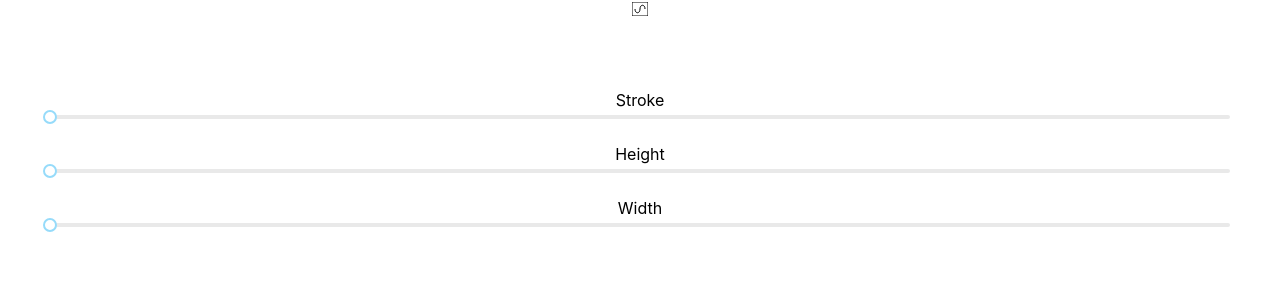
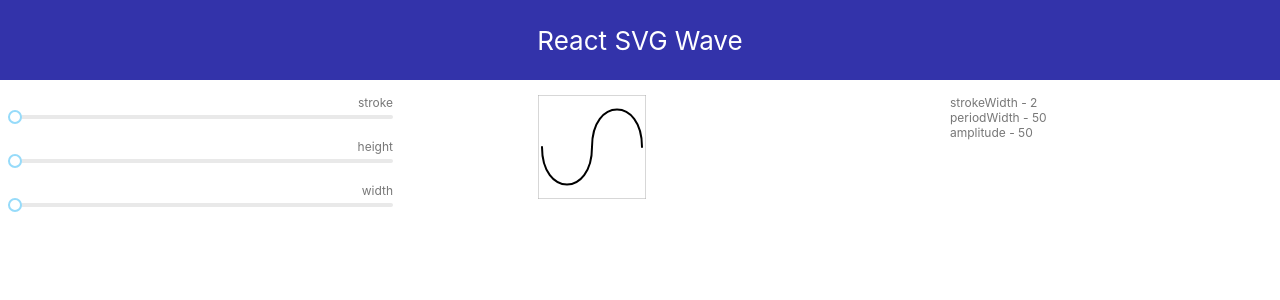
Before and after one commit to seanhaneberg/svg-experiments, a React (Create React App) app: page / in a window 1280 px wide. Shown: the top 300 px of the page. Built offline with nearby package versions, Linux system fonts and the light colour scheme.

Commit message:
Framing and Metadata (#4)
* improved visualization and layout

* move layout into component

* cosmetic updates

* render metadata

* render object state

* constrain values

```diff
--- a/src/App.css
+++ b/src/App.css
@@ -8,8 +8,8 @@
 }
 
 .App-header {
-  background-color: #afafaf;
-  min-height: 100vh;
+  background-color: #3333aa;
+  min-height: 10vh;
   display: flex;
   flex-direction: column;
   align-items: center;
@@ -22,7 +22,6 @@
   color: #61dafb;
 }
 
-
 /**
 @keyframes App-logo-spin {
   from {
--- a/src/App.jsx
+++ b/src/App.jsx
@@ -1,75 +1,19 @@
 import React, { Component } from 'react';
-import Slider from 'rc-slider';
 import SVGWave from './SVGWave';
 import './App.css';
-import 'rc-slider/assets/index.css';
-
-const minStroke = 1;
-const maxStroke = 5;
-
-const minPeriodWidth = 5;
-const maxPeriodWidth = 100;
-
-const minAmplitude = 5;
-const maxAmplitude = 100;
 
 class App extends Component {
-  constructor(props) {
-    super(props);
-    this.state = {
-      strokeWidth: minStroke,
-      periodWidth: minPeriodWidth,
-      amplitude: minAmplitude,
-    };
-  }
-
-  handleAmplitudeChange(val) {
-    this.setState({ amplitude: val });
-  }
-
-  handleWidthChange(val) {
-    this.setState({ periodWidth: val });
-  }
-
-  handleStrokeChange(val) {
-    this.setState({ strokeWidth: val });
-  }
 
   render() {
-    const svg =
-      <SVGWave
-        strokeWidth={this.state.strokeWidth}
-        periodWidth={this.state.periodWidth}
-        width={this.state.width}
-        amplitude={this.state.amplitude}
-      />;
     return (
       <div className="App">
-        {svg}
-        <div style={{ padding: 50 }}>
-          <br></br>
-          Stroke
-          <Slider
-            min={minStroke}
-            max={maxStroke}
-            onChange={this.handleStrokeChange.bind(this)}
-          />
-          <br></br>
-          Height
-          <Slider
-            min={minAmplitude}
-            max={maxAmplitude}
-            onChange={this.handleAmplitudeChange.bind(this)}
-          />
-          <br></br>
-          Width
-          <Slider
-            min={minPeriodWidth}
-            max={maxPeriodWidth}
-            onChange={this.handleWidthChange.bind(this)}
-          />
+        <header className="App-header">
+          React SVG Wave
+        </header>
+        <div style={{ margin: 10 }}>
+          <SVGWave/>
         </div>
-      </div>
+      </div >
     );
   }
 }
--- /dev/null
+++ b/src/MetadataRenderer.css
@@ -0,0 +1,5 @@
+.metadata-item {
+  text-align: left;
+  color: #777777;
+  font-size: 12px;
+}
--- /dev/null
+++ b/src/MetadataRenderer.jsx
@@ -0,0 +1,18 @@
+import React, { Component } from 'react';
+import './MetadataRenderer.css'
+
+class MetadataRenderer extends Component {
+  render() {
+    // Process all fields on the metadata object
+    const metadata = this.props.metadata ? this.props.metadata : {};
+    const items = Object.keys(metadata).map((key, index) => {
+      const item = metadata[key];
+      return (
+        <div key={index}> {key} - {item} </div>
+      );
+    });
+    return (<div className="metadata-item">{items}</div>);
+  }
+}
+
+export default MetadataRenderer;
--- /dev/null
+++ b/src/SVGWave.css
@@ -0,0 +1,38 @@
+.slider-pane {
+  float: left;
+  padding: 5px;
+  width: 30%;
+  text-align: right;
+  color: #777777;
+  font-size: 12px;
+}
+
+.data-pane {
+  float: right;
+  padding: 5px;
+  width: 25%;
+  border: black;
+  border-width: 1px;
+}
+.content-pane {
+  float: left;
+  padding: 5px;
+  width: 30%;
+  border: black;
+  border-width: 1px;
+}
+
+.container {
+
+}
+/**
+@keyframes App-logo-spin {
+  from {
+    transform: rotate(0deg);
+  }
+  to {
+    transform: rotate(360deg);
+  }
+}
+
+*/
--- a/src/SVGWave.jsx
+++ b/src/SVGWave.jsx
@@ -1,13 +1,47 @@
 import React, { Component } from 'react';
+import Slider from 'rc-slider';
+import './SVGWave.css'
+import 'rc-slider/assets/index.css';
+import MetadataRenderer from './MetadataRenderer';
+
+const minStroke = 2;
+const maxStroke = 10;
+
+const minPeriodWidth = 50;
+const maxPeriodWidth = 150;
+
+const minAmplitude = 50;
+const maxAmplitude = 150;
 
 class SVGWave extends Component {
+  constructor(props) {
+    super(props);
+
+    this.state = {
+      strokeWidth: minStroke,
+      periodWidth: minPeriodWidth,
+      amplitude: minAmplitude,
+    };
+  }
+
+  handleAmplitudeChange(val) {
+    this.setState({ amplitude: val });
+  }
+
+  handleWidthChange(val) {
+    this.setState({ periodWidth: val });
+  }
+
+  handleStrokeChange(val) {
+    this.setState({ strokeWidth: val });
+  }
   render() {
-    // Use the same padding for x & y
-    const amplitude = this.props.amplitude ? this.props.amplitude : 50;
-    const padding = this.props.padding ? this.props.padding : 2;
+    const padding = 2;
+
+    const amplitude = this.state.amplitude;
     const height = amplitude * 2 + (padding * 2);
-    const periodWidth = this.props.periodWidth ? this.props.periodWidth : 80;
-    const strokeWidth = this.props.strokeWidth ? this.props.strokeWidth : 1;
+    const periodWidth = this.state.periodWidth;
+    const strokeWidth = this.state.strokeWidth;
     const width = (periodWidth * 2) + (padding * 2) + (strokeWidth * 2);
     const startX = 0 + padding + strokeWidth;
     const startY = height / 2;
@@ -24,6 +58,8 @@ class SVGWave extends Component {
     const dx2 = dx;
     const dy2 = dy1;
 
+    const metadata = this.state;
+
     const dProp =
       `M
       ${startX} ${startY}
@@ -35,15 +71,54 @@ class SVGWave extends Component {
       ${dx + periodWidth} ${startY + (startY - dy1)}
       ${dx + periodWidth} ${startY}`;
     return (
+      // Need to return:
+      <div className="container">
+        <div className="slider-pane">
+          stroke
+          <Slider
+            min={minStroke}
+            max={maxStroke}
+            onChange={this.handleStrokeChange.bind(this)}
+          />
+          <br></br>
+          height
+          <Slider
+            min={minAmplitude}
+            max={maxAmplitude}
+            onChange={this.handleAmplitudeChange.bind(this)}
+          />
+          <br></br>
+          width
+          <Slider
+            min={minPeriodWidth}
+            max={maxPeriodWidth}
+            onChange={this.handleWidthChange.bind(this)}
+          />
+        </div>
+        <div className="data-pane">
+          <MetadataRenderer
+            metadata={metadata}
+          />
+        </div>
+        <div className="content-pane">
           <svg height={height} width={width}>
-        <rect height={height} width={width} stroke="black" fill-opacity={0.0}/>
+            <rect
+              height={height}
+              width={width}
+              stoke-width="2"
+              stroke="#afafaf"
+              fillOpacity={0.0}
+            />
             <path
               d={dProp}
               stroke="black"
               strokeWidth={strokeWidth}
+              strokeLinecap="round"
               fill="transparent"
             />
           </svg>
+        </div>
+      </div>
     );
   }
 }
```
Lines whose indentation alone changed are shown as unchanged.
